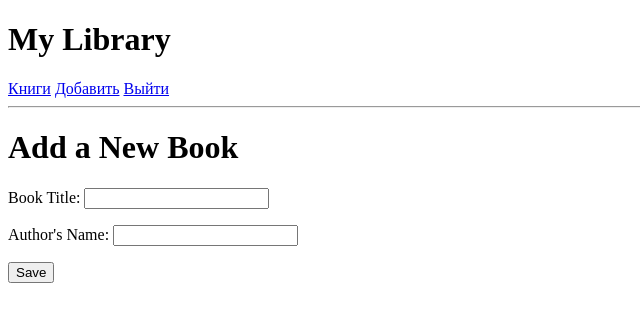
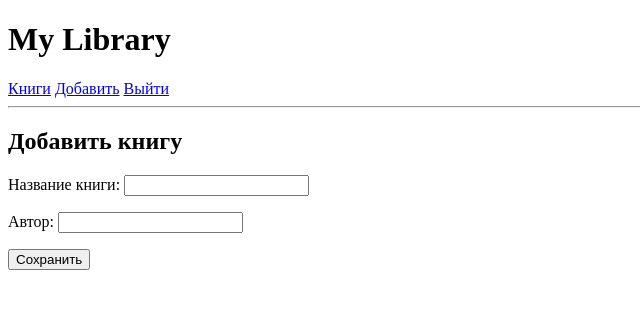
Before and after one commit to rail52/MyLibrary, a Django app: page /add/ in a window 1280 px wide. Shown: the top 322 px of the page, without its empty margins (0-640 px from the left). Run offline with Django 5.2, Linux system fonts and the light colour scheme; the visitor is signed in with stand-in values (Sample User, id 1).

Commit message:
+ deleting

```diff
--- a/web/forms.py
+++ b/web/forms.py
@@ -23,5 +23,5 @@ class AuthForm(forms.Form):
     password = forms.CharField(widget=forms.PasswordInput())
 
 class AddForm(forms.Form):
-    title = forms.CharField(max_length=64, label="Book Title")  # Поле для названия книги
-    author_name = forms.CharField(max_length=64, label="Author's Name")
+    title = forms.CharField(max_length=64, label="Название книги")  # Поле для названия книги
+    author_name = forms.CharField(max_length=64, label="Автор")
--- a/web/templates/web/add.html
+++ b/web/templates/web/add.html
@@ -1,11 +1,11 @@
 {% extends 'web/base.html' %}
 {% block content %}
     {% if user %}
-        <h1>Add a New Book</h1>
+        <h2>Добавить книгу</h2>
     <form method="post">
         {% csrf_token %}
         {{ form.as_p }}
-        <button type="submit">Save</button>
+        <button type="submit">Сохранить</button>
     </form>
     {% endif %}
 {% endblock %}
--- a/web/templates/web/main.html
+++ b/web/templates/web/main.html
@@ -9,9 +9,11 @@
         <strong>{{ book.title }}</strong>
         -{% for author in book.author_set.all %}
         {{ author.name }}
-                        {% if not forloop.last %}
-                        {% endif %}
         {% endfor %}
+        <form action="{% url 'delete' book.id %}" method="post" style="display: inline;">
+            {% csrf_token %}
+            <button type="submit" onclick="return confirm('Вы уверены, что хотите удалить эту книгу?')">Удалить</button>
+        </form>
     </li>
     {% endfor %}
 </ul>
--- a/web/urls.py
+++ b/web/urls.py
@@ -6,5 +6,6 @@ urlpatterns = [
     path("registration/", registration_view, name="registration"),
     path("auth/", auth_view, name="auth"),
     path("logout/", logout_view, name="logout"),
-    path("add/", add_view, name="add" )
+    path("add/", add_view, name="add"),
+    path('delete/<int:book_id>/', delete_view, name='delete'),
 ]
--- a/web/views.py
+++ b/web/views.py
@@ -2,7 +2,7 @@ from datetime import datetime
 from django.contrib.auth.decorators import login_required
 
 
-from django.shortcuts import render, redirect
+from django.shortcuts import render, redirect, get_object_or_404
 from django.contrib.auth import get_user_model, authenticate, login, logout
 from web.forms import RegistrationForm, AuthForm, AddForm
 from .models import Book, Author
@@ -80,3 +80,13 @@ def add_view(request):
     return render(request, 'web/add.html', {
         'form': form
     })
+
+
+@login_required
+def delete_view(request, book_id):
+    # Находим книгу по ID и проверяем, что она принадлежит текущему пользователю
+    book = get_object_or_404(Book, id=book_id, user=request.user)
+    # Удаляем книгу
+    book.delete()
+    # Перенаправляем на страницу со списком книг
+    return redirect('main')
```
Lines whose indentation alone changed are shown as unchanged.
